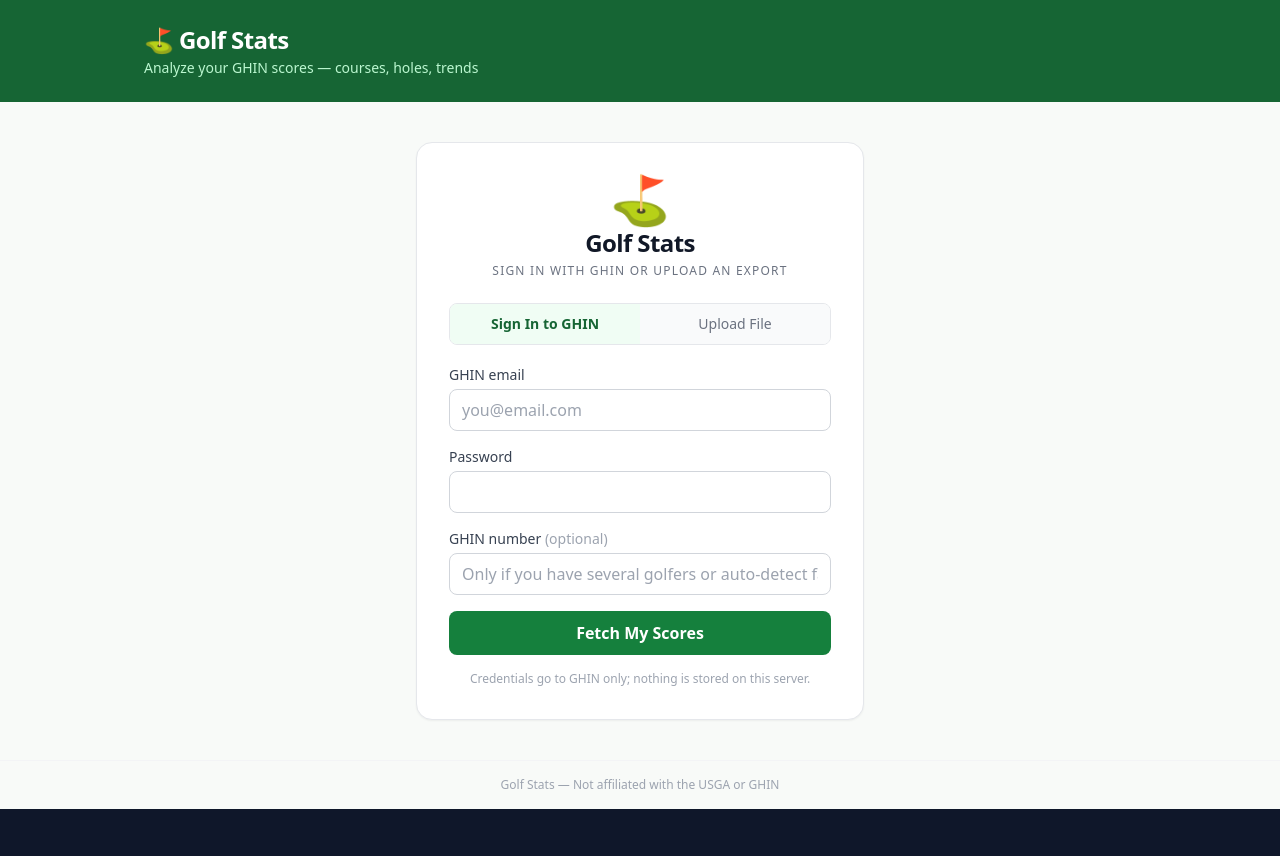
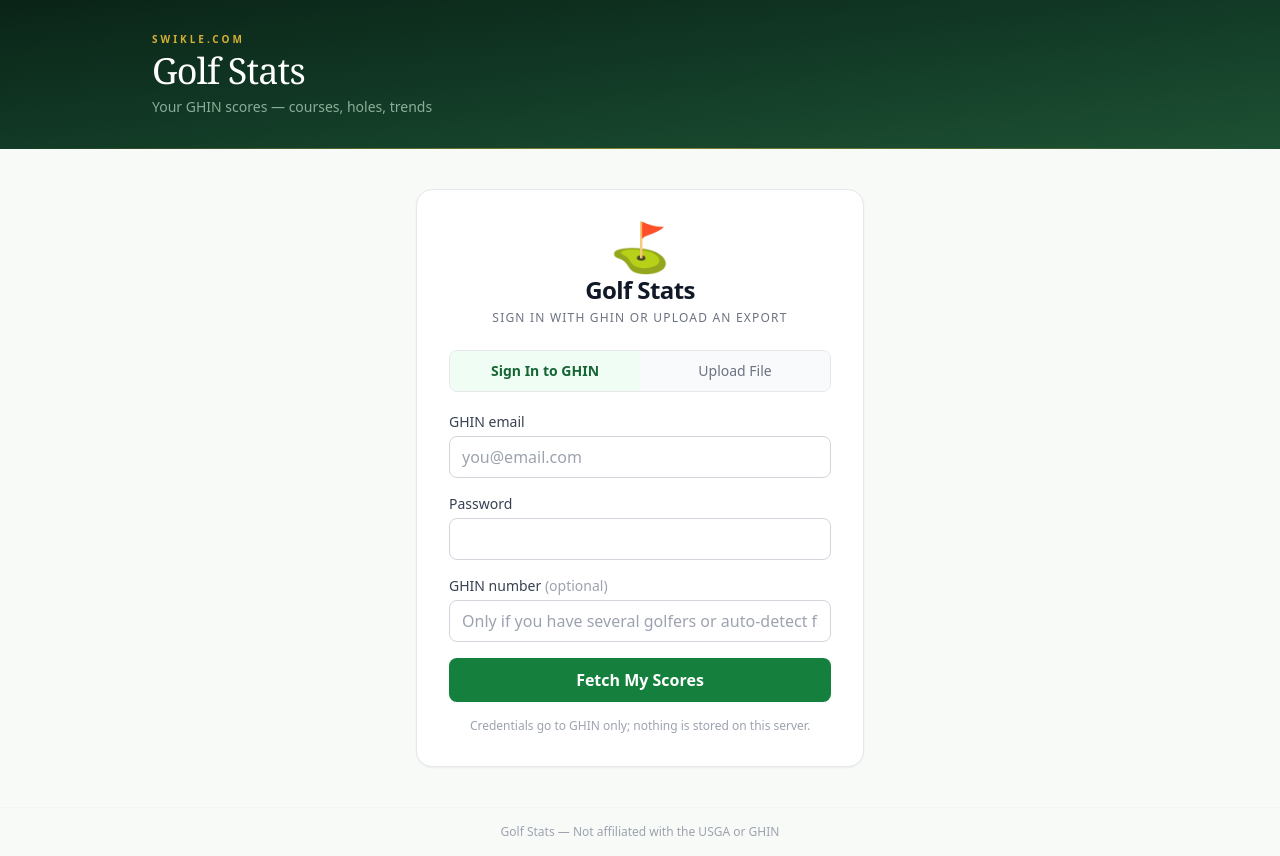
Before and after one commit to bswike/bpl, a React (Vite) app in the folder fpl-dashboard/: page /golf in a window 1280 px wide. Before the commit the page ends 809 px from the top, so only its background shows below. Built offline with nearby package versions, Linux system fonts and the light colour scheme.

Commit message:
bug fixes

```diff
--- a/fpl-dashboard/src/components/GolfApp.jsx
+++ b/fpl-dashboard/src/components/GolfApp.jsx
@@ -318,13 +318,19 @@ export default function GolfApp() {
   if (!data) {
     return (
       <main className="min-h-screen w-full min-w-0 overflow-x-hidden bg-[#f8faf8] text-gray-900 flex flex-col">
-        <header className="bg-green-800 text-white shrink-0 w-full min-w-0">
-          <div className="max-w-5xl mx-auto px-4 py-6 min-w-0">
-            <h1 className="text-2xl font-bold tracking-tight">⛳ Golf Stats</h1>
-            <p className="text-green-200 text-sm mt-0.5">
-              Analyze your GHIN scores — courses, holes, trends
+        <header className="relative bg-gradient-to-br from-[#0a2417] via-[#123a26] to-[#1d5133] text-white shrink-0 w-full min-w-0">
+          <div className="max-w-5xl mx-auto px-4 sm:px-6 py-8 min-w-0">
+            <p className="text-[10px] font-semibold uppercase tracking-[0.3em] text-[#d4af37]">
+              Swikle.com
+            </p>
+            <h1 className="font-serif text-3xl sm:text-4xl tracking-tight mt-1">
+              Golf Stats
+            </h1>
+            <p className="text-green-100/60 text-sm mt-1.5">
+              Your GHIN scores — courses, holes, trends
             </p>
           </div>
+          <div className="absolute inset-x-0 bottom-0 h-px bg-gradient-to-r from-transparent via-[#d4af37]/60 to-transparent" />
         </header>
         <div className="flex-1 flex items-center justify-center px-4 py-10 min-w-0 w-full">
           <LandingPage onLoad={handleLoad} />
@@ -340,63 +346,74 @@ export default function GolfApp() {
 
   return (
     <main className="min-h-screen w-full min-w-0 overflow-x-hidden bg-[#f8faf8] text-gray-900 flex flex-col">
-      <header className="bg-green-800 text-white shrink-0 w-full min-w-0">
-        <div className="max-w-5xl mx-auto px-4 pt-5 pb-4 min-w-0">
-          <div className="flex flex-wrap items-center justify-between gap-3 min-w-0">
+      <header className="relative bg-gradient-to-br from-[#0a2417] via-[#123a26] to-[#1d5133] text-white shrink-0 w-full min-w-0">
+        <div className="max-w-5xl mx-auto px-4 sm:px-6 pt-7 min-w-0">
+          <div className="flex flex-wrap items-end justify-between gap-x-6 gap-y-4 min-w-0">
             <div className="min-w-0">
-              <h1 className="text-xl sm:text-2xl font-bold tracking-tight">
-                ⛳ {g.first_name ? `${g.first_name} ${g.last_name}` : "Golf Stats"}
+              <p className="text-[10px] font-semibold uppercase tracking-[0.3em] text-[#d4af37]">
+                Golf Stats
+              </p>
+              <h1 className="font-serif text-2xl sm:text-[2rem] leading-tight tracking-tight mt-1 truncate">
+                {g.first_name ? `${g.first_name} ${g.last_name}` : "Golf Stats"}
               </h1>
-              <p className="text-green-200 text-xs sm:text-sm">
+              <p className="text-green-100/60 text-xs sm:text-sm mt-1">
                 GHIN #{g.ghin_number ?? "—"}
                 {g.club_name ? ` · ${g.club_name}` : ""} · {model.rounds.length} rounds
               </p>
             </div>
-            <div className="flex items-center gap-3 shrink-0">
+            <div className="flex items-center gap-5 shrink-0 pb-0.5">
               {g.handicap_index != null && (
-                <div className="text-right mr-1">
-                  <div className="text-2xl sm:text-3xl font-bold leading-none">
+                <div className="text-right border-r border-white/15 pr-5">
+                  <div className="font-serif text-3xl sm:text-4xl leading-none text-[#e8d48a]">
                     {g.handicap_index}
                   </div>
-                  <div className="text-green-200 text-[10px] uppercase tracking-wide">
-                    Index
+                  <div className="text-green-100/50 text-[9px] uppercase tracking-[0.2em] mt-1">
+                    Handicap index
                   </div>
                 </div>
               )}
+              <div className="flex flex-col sm:flex-row gap-2">
                 <button
                   type="button"
                   onClick={handleDownload}
-                className="text-xs sm:text-sm bg-green-700 hover:bg-green-600 px-3 py-2 rounded-lg transition-colors cursor-pointer border-none text-white"
+                  className="text-[11px] uppercase tracking-wider bg-transparent border border-white/25 hover:border-white/60 hover:bg-white/5 px-4 py-1.5 rounded-full transition-colors cursor-pointer text-green-50"
                 >
                   Download JSON
                 </button>
                 <button
                   type="button"
                   onClick={reset}
-                className="text-xs sm:text-sm bg-green-900 hover:bg-green-700 px-3 py-2 rounded-lg transition-colors cursor-pointer border-none text-white"
+                  className="text-[11px] uppercase tracking-wider bg-transparent border border-white/25 hover:border-white/60 hover:bg-white/5 px-4 py-1.5 rounded-full transition-colors cursor-pointer text-green-50"
                 >
                   New export
                 </button>
               </div>
             </div>
+          </div>
 
-          <nav className="flex gap-1 mt-4 -mb-4">
+          <nav className="flex gap-7 mt-6">
             {TABS.map(([k, label]) => (
               <button
                 key={k}
                 type="button"
                 onClick={() => setTab(k)}
-                className={`px-4 py-2 text-sm font-semibold rounded-t-lg border-none cursor-pointer transition-colors ${
+                className={`pb-3 text-sm bg-transparent cursor-pointer transition-colors tracking-wide ${
                   tab === k
-                    ? "bg-[#f8faf8] text-green-900"
-                    : "bg-green-700/40 text-green-100 hover:bg-green-700"
+                    ? "text-white font-semibold"
+                    : "text-green-100/60 hover:text-white font-medium"
                 }`}
+                style={{
+                  border: "none",
+                  borderBottom:
+                    tab === k ? "2px solid #d4af37" : "2px solid transparent",
+                }}
               >
                 {label}
               </button>
             ))}
           </nav>
         </div>
+        <div className="absolute inset-x-0 bottom-0 h-px bg-gradient-to-r from-transparent via-[#d4af37]/60 to-transparent" />
       </header>
 
       <div className="flex-1 max-w-5xl w-full min-w-0 mx-auto px-4 py-5">
--- a/fpl-dashboard/src/components/golf/RoundsTab.jsx
+++ b/fpl-dashboard/src/components/golf/RoundsTab.jsx
@@ -127,7 +127,8 @@ export default function RoundsTab({ rounds }) {
       <p className="text-[11px] text-gray-400 mt-3">
         Click a row to see the full scorecard. <span className="text-green-600">•</span> = round
         counts toward your handicap index. To par:{" "}
-        <span className="font-mono">{fmtToPar(0)}</span> = even.
+        <span className="font-mono">{fmtToPar(0)}</span> = even. Diff for 9-hole rounds is the
+        scaled-up 18-hole equivalent.
       </p>
     </Card>
   );
--- a/fpl-dashboard/src/components/golf/data.js
+++ b/fpl-dashboard/src/components/golf/data.js
@@ -204,6 +204,13 @@ export function buildModel(json) {
       const toPar =
         parseToPar(s.to_par_display_value) ??
         (par ? s.adjusted_gross_score - par : null);
+      // GHIN's `differential` on a 9-hole score is the 9-hole differential
+      // (~half scale). Use the WHS scaled-up 18-hole equivalent so it can sit
+      // next to 18-hole diffs; never fall back to the raw 9-hole value.
+      const diff =
+        holes === 9
+          ? (s.adjusted_scaled_up_differential ?? s.scaled_up_differential)
+          : s.differential;
       return {
         id: s.id,
         date: s.played_at,
@@ -214,7 +221,7 @@ export function buildModel(json) {
         ags: s.adjusted_gross_score,
         toPar,
         par: par ?? (toPar != null ? s.adjusted_gross_score - toPar : null),
-        diff: s.differential != null ? Number(s.differential) : null,
+        diff: diff != null ? Number(diff) : null,
         used: !!s.used,
         hd,
         counts: hd ? countResults(hd) : null,
```
Lines whose indentation alone changed are shown as unchanged.
